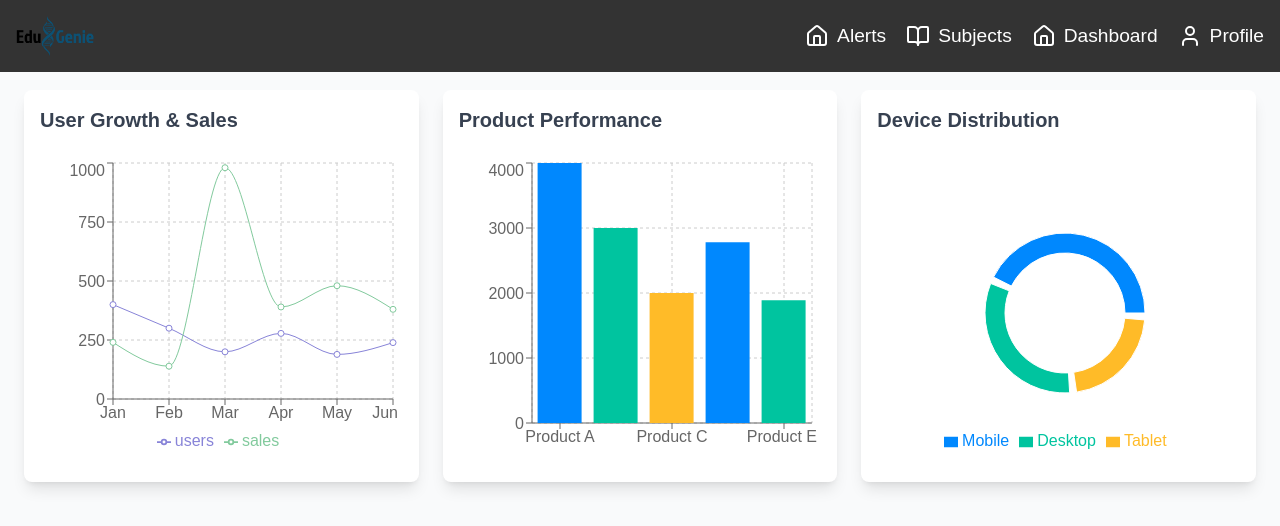
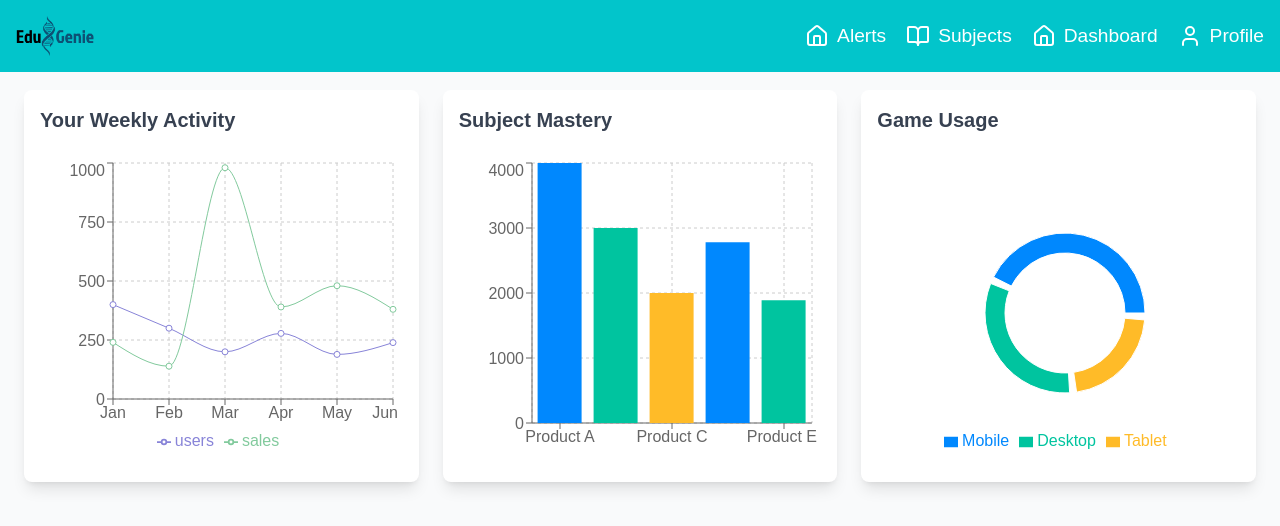
Before and after one commit to jf129/Hackathon3Website, a React (Create React App) app in the folder frontend/frontend/: page /StudentDashboard in a window 1280 px wide. Shown: the top 526 px of the page. Built offline with nearby package versions, Linux system fonts and the light colour scheme.

Commit message:
Graph headings

```diff
--- a/frontend/frontend/package.json
+++ b/frontend/frontend/package.json
@@ -3,8 +3,6 @@
   "version": "0.1.0",
   "private": true,
   "dependencies": {
-    "@testing-library/jest-dom": "^5.17.0",
-    "@testing-library/react": "^13.4.0",
     "@testing-library/user-event": "^13.5.0",
     "chart.js": "^4.4.6",
     "lucide-react": "^0.456.0",
@@ -43,6 +41,9 @@
     ]
   },
   "devDependencies": {
+    "@testing-library/jest-dom": "^6.6.3",
+    "@testing-library/react": "^16.0.1",
+    "jest": "^27.5.1",
     "tailwindcss": "^3.4.14"
   }
 }
--- a/frontend/frontend/src/components/AuthComps.js
+++ b/frontend/frontend/src/components/AuthComps.js
@@ -67,8 +67,8 @@ width: 100%;
 
 export const Button = styled.button`
    border-radius: 20px;
-   border: 1px solid #ff4b2b;
-   background-color: #ff4b2b;
+   border: 1px solid #ffffff;
+   background-color: #02C5CB;
    color: #ffffff;
    font-size: 12px;
    font-weight: bold;
@@ -109,8 +109,8 @@ ${props =>
 
 export const Overlay = styled.div`
 background: #ff416c;
-background: -webkit-linear-gradient(to right, #ff4b2b, #ff416c);
-background: linear-gradient(to right, #ff4b2b, #ff416c);
+background: -webkit-linear-gradient(to right, #02C5CB, #006164);
+background: linear-gradient(to right, #02C5CB, #006164);
 background-repeat: no-repeat;
 background-size: cover;
 background-position: 0 0;
--- a/frontend/frontend/src/components/NavBar.css
+++ b/frontend/frontend/src/components/NavBar.css
@@ -1,7 +1,7 @@
 /* Navbar.css */
 .navbar {
   width: 100%;
-  background-color: #333;
+  background-color: #02C5CB;
   padding: 1rem;
   position: fixed;
   top: 0;
--- a/frontend/frontend/src/components/SubjectCarousel.js
+++ b/frontend/frontend/src/components/SubjectCarousel.js
@@ -1,24 +1,27 @@
 import React, { useState } from 'react';
 import { ChevronLeft, ChevronRight } from 'lucide-react';
 import './SubjectCarousel.css';
+import Maths from '../constants/Maths.jpg';
+import CompSci from '../constants/CompSci.jpeg';
+import AI from '../constants/AI.jpeg';
 
 const SubjectCarousel = () => {
   const slides = [
     {
-      image: "../constants/Maths.jpg",
-      alt: "Slide 1",
+      image: {Maths},
+      alt: "Maths",
       link: "https://example.com/1",
       title: "Maths"
     },
     {
-      image: "../constants/CompSci.jpeg",
-      alt: "Slide 2",
+      image: {CompSci},
+      alt: "Computer Science",
       link: "https://example.com/2",
       title: "Computer Science"
     },
     {
-      image: "../constants/AI.jpeg",
-      alt: "Slide 3",
+      image: {AI},
+      alt: "Artificial Intelligence",
       link: "https://example.com/3",
       title: "AI Literacy"
     }
--- /dev/null
+++ b/frontend/frontend/src/jest.config.js
@@ -0,0 +1,7 @@
+module.exports = {
+  testEnvironment: 'jsdom',
+  setupFilesAfterEnv: ['<rootDir>/src/setupTests.js'],
+  moduleNameMapper: {
+    '\\.(css|less)$': 'identity-obj-proxy',
+  },
+};
--- a/frontend/frontend/src/pages/StudentDashboard.js
+++ b/frontend/frontend/src/pages/StudentDashboard.js
@@ -35,12 +35,12 @@ const StudentDashboard = () => {
     <div>
       <StudentNavbar />
       <div className="p-6 bg-gray-50 min-h-screen">
-        <h1 className="text-2xl font-bold mb-6 text-gray-800">Analytics Dashboard</h1>
+        <h1 className="text-2xl font-bold mb-6 text-gray-800">Analytics</h1>
         <div className="grid grid-cols-1 md:grid-cols-2 lg:grid-cols-3 gap-6">
             {/* Line Chart Card */}
             <div className="bg-white rounded-lg shadow-lg p-4">
             <div className="mb-4">
-                <h2 className="text-xl font-semibold text-gray-700">User Growth & Sales</h2>
+                <h2 className="text-xl font-semibold text-gray-700">Your Weekly Activity</h2>
             </div>
             <div className="p-2">
                 <LineChart width={350} height={300} data={lineData}>
@@ -65,7 +65,7 @@ const StudentDashboard = () => {
             {/* Bar Chart Card */}
             <div className="bg-white rounded-lg shadow-lg p-4">
             <div className="mb-4">
-                <h2 className="text-xl font-semibold text-gray-700">Product Performance</h2>
+                <h2 className="text-xl font-semibold text-gray-700">Subject Mastery</h2>
             </div>
             <div className="p-2">
                 <BarChart width={350} height={300} data={barData}>
@@ -92,7 +92,7 @@ const StudentDashboard = () => {
             {/* Pie Chart Card */}
             <div className="bg-white rounded-lg shadow-lg p-4">
             <div className="mb-4">
-                <h2 className="text-xl font-semibold text-gray-700">Device Distribution</h2>
+                <h2 className="text-xl font-semibold text-gray-700">Game Usage</h2>
             </div>
             <div className="p-2">
                 <PieChart width={350} height={300}>
```
Also changed, not shown: 2 other files (tests, documents, lock files or other folders).
